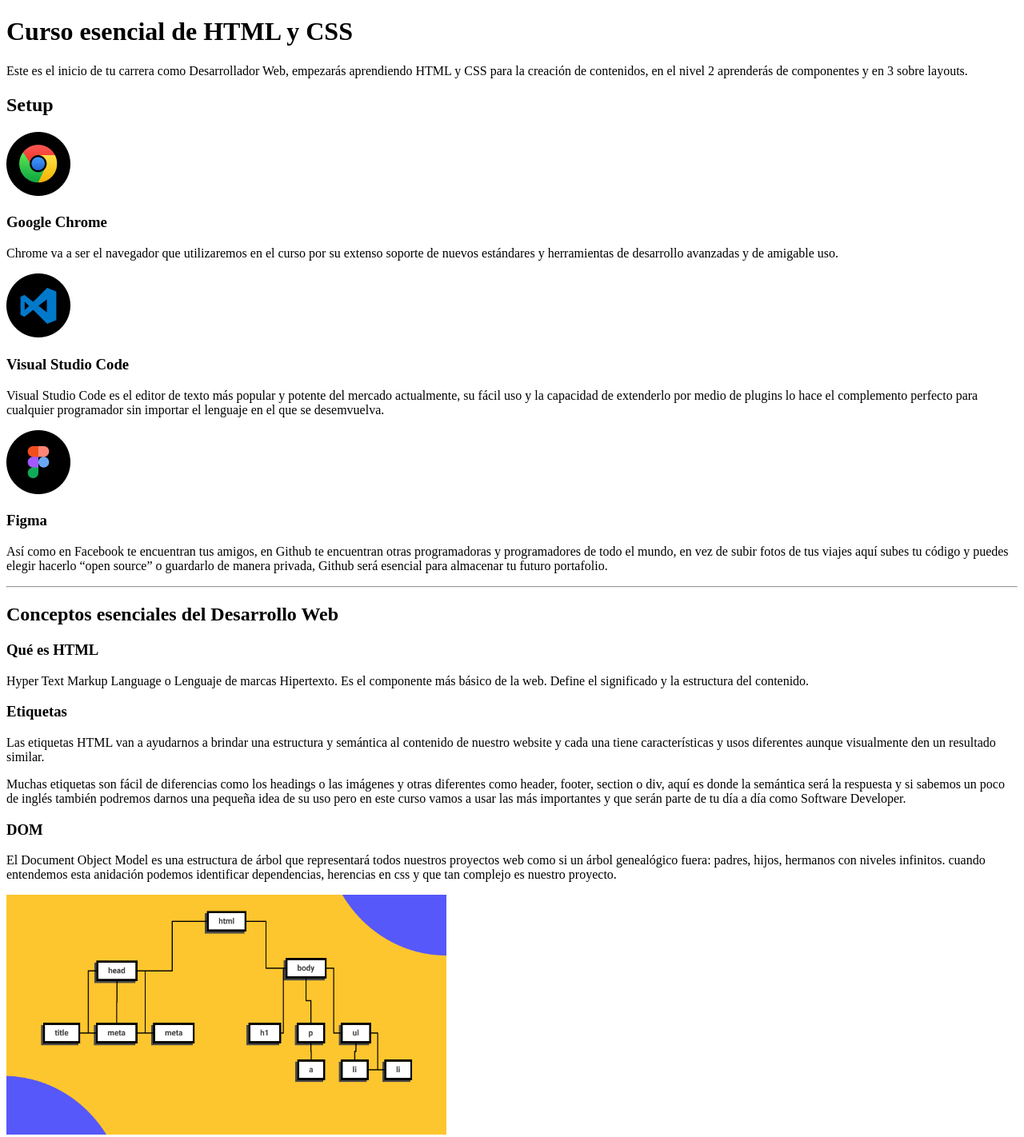
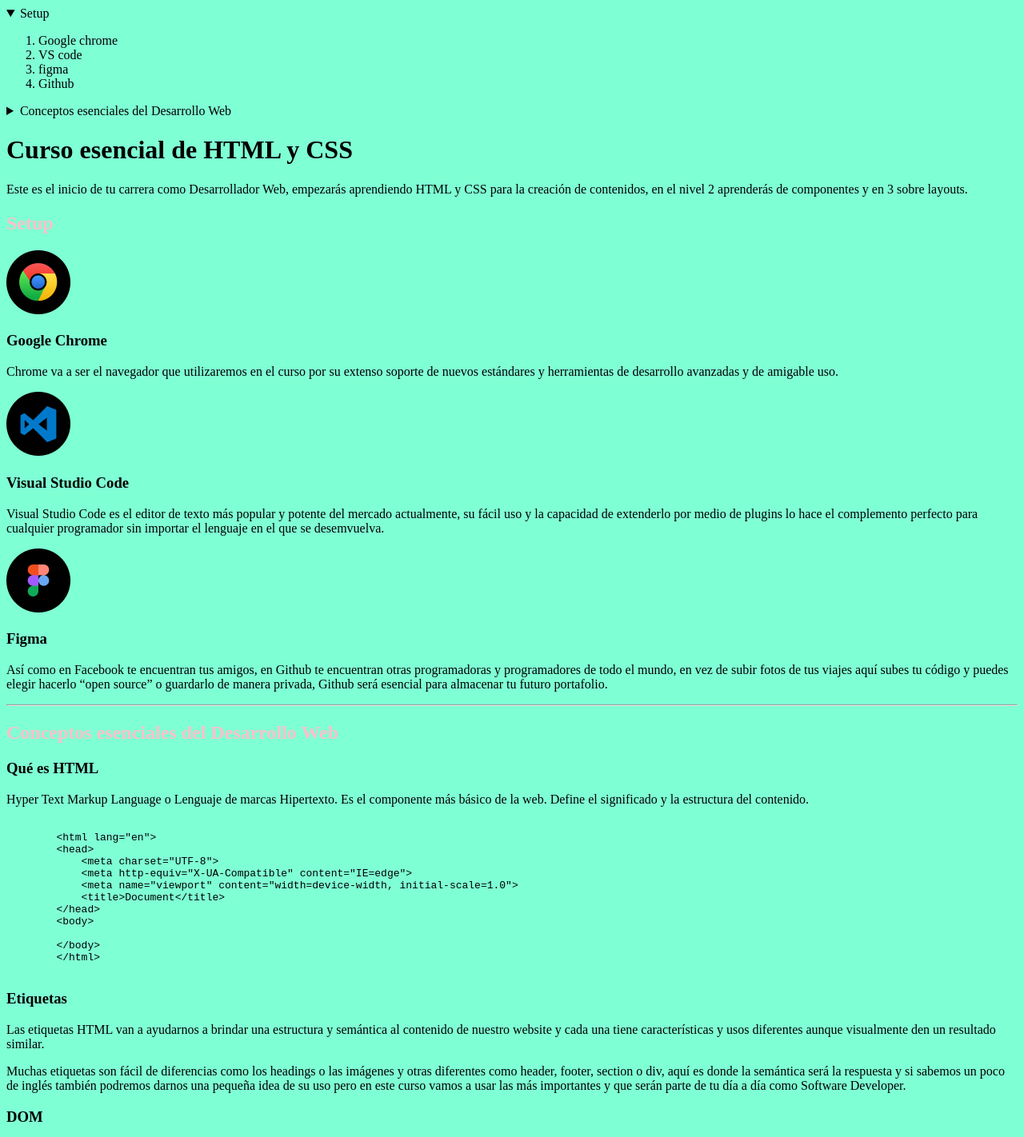
Before and after one commit to darana-dev/curso-esencial-html-css, a plain HTML site: page index.html in a window 1280 px wide. Shown: the top 1422 px of the page at 80% size. Drawn offline with Linux system fonts and the light colour scheme.

Commit message:
agregando estilos y menu desplegable

```diff
--- a/index.html
+++ b/index.html
@@ -5,8 +5,35 @@
     <meta http-equiv="X-UA-Compatible" content="IE=edge">
     <meta name="viewport" content="width=device-width, initial-scale=1.0">
     <title>Home</title>
+    <link rel="stylesheet" href="style.css">
 </head>
 <body>
+    <header>
+        <details open>
+            <summary>
+               Setup
+            </summary>
+            <ol>
+                <li>Google chrome </li>
+                <li>VS code</li>
+                <li>figma</li>
+                <li>Github</li>
+            </ol>
+        </details>
+        <details>
+            <summary>
+               Conceptos esenciales del Desarrollo Web
+            </summary>
+            <ol>
+                <li>qué es HTML </li>
+                <li>Etiquetas</li>
+                <li>DOM</li>
+                <li>Semántica</li>
+                <li>atributos</li>
+                <li>Què es CSS</li>
+            </ol>
+        </details>
+    </header>
     <h1>Curso esencial de HTML y CSS</h1>
     <p>
         Este es el inicio de tu carrera como Desarrollador Web,
@@ -54,6 +81,23 @@
         Es el componente más básico de la web. Define el significado
         y la estructura del contenido.
     </p>
+
+    <pre>
+        <!DOCTYPE html>
+        &lt;html lang=&quot;en&quot;&gt;
+        &lt;head&gt;
+            &lt;meta charset=&quot;UTF-8&quot;&gt;
+            &lt;meta http-equiv=&quot;X-UA-Compatible&quot; content=&quot;IE=edge&quot;&gt;
+            &lt;meta name=&quot;viewport&quot; content=&quot;width=device-width, initial-scale=1.0&quot;&gt;
+            &lt;title&gt;Document&lt;/title&gt;
+        &lt;/head&gt;
+        &lt;body&gt;
+
+        &lt;/body&gt;
+        &lt;/html&gt;
+    </pre>
+
+
 
     <h3>Etiquetas</h3>
     <p>Las etiquetas HTML van a ayudarnos a brindar
@@ -142,6 +186,7 @@
 
 </ul>
 
+<h3>Modelo de caja</h3>
 
 
 
--- /dev/null
+++ b/style.css
@@ -0,0 +1,9 @@
+
+h2{color:  pink;}
+body{
+    background-color: aquamarine;
+    color: blueviolet;
+    color: brown;
+
+    color: black;
+}
```
